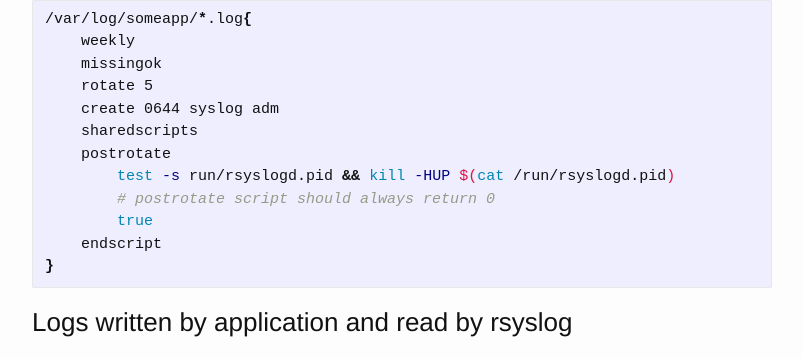
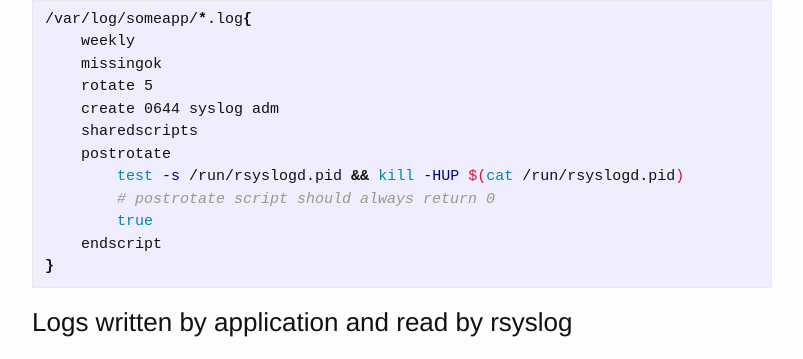
Before and after one commit to selivan/selivan.github.io, a Jekyll site: the page built from _posts/2017-02-07-rsyslog-log-forward-save-filename-handle-multi-line-failover.md, in a window 1280 px wide and 900 px high, scrolled down 13398 px. Shown: the part 92-451 px from the top of the window, without its empty margins (238-1041 px from the left). Built offline with Jekyll 4.4.1, drawn with Linux system fonts in a browser that asks for light colours; comment, search, counter and statistics services are not loaded.

Commit message:
fix typo

```diff
--- a/_posts/2017-02-07-rsyslog-log-forward-save-filename-handle-multi-line-failover.md
+++ b/_posts/2017-02-07-rsyslog-log-forward-save-filename-handle-multi-line-failover.md
@@ -401,7 +401,7 @@ Can be rotated perfectly well with default scheme: `smth.log` is renamed to `smt
     create 0644 syslog adm
     sharedscripts
     postrotate
-        test -s run/rsyslogd.pid && kill -HUP $(cat /run/rsyslogd.pid)
+        test -s /run/rsyslogd.pid && kill -HUP $(cat /run/rsyslogd.pid)
         # postrotate script should always return 0
         true
     endscript
```
